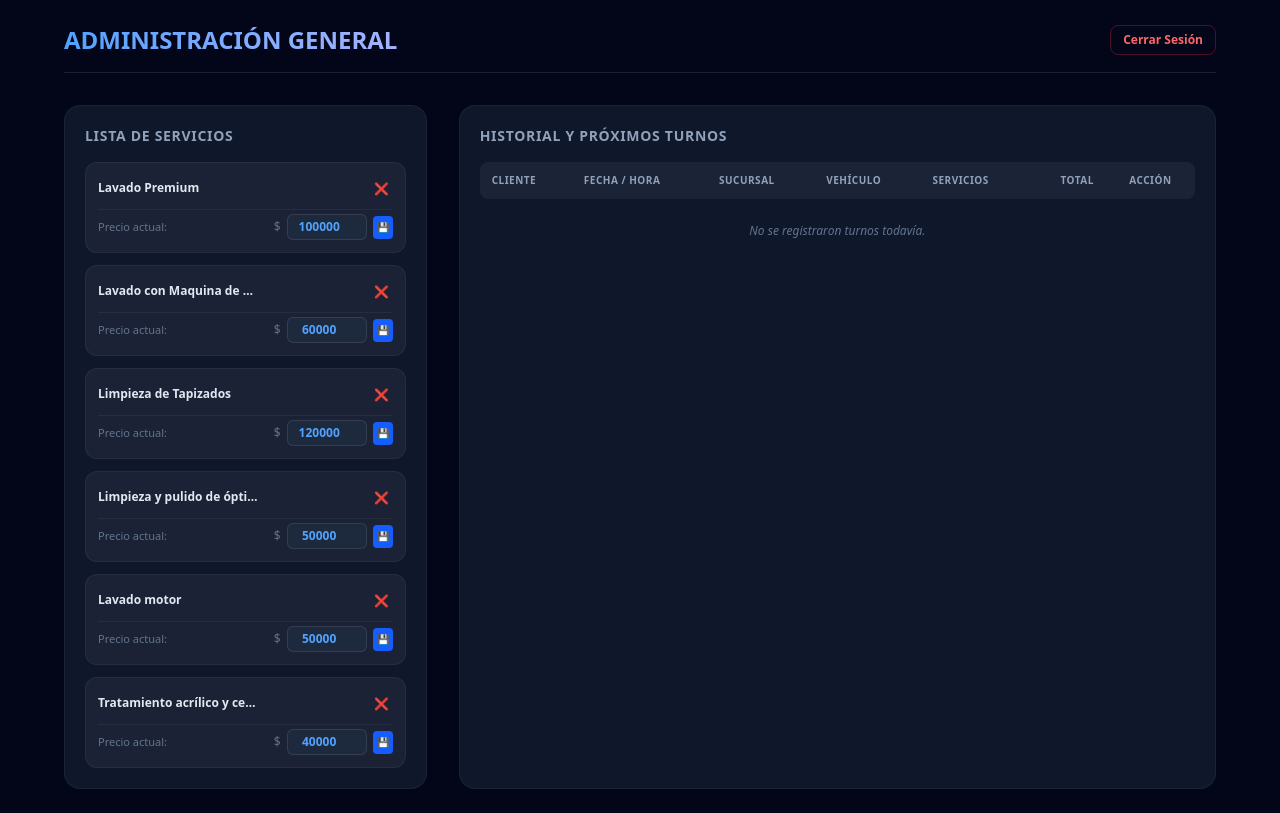
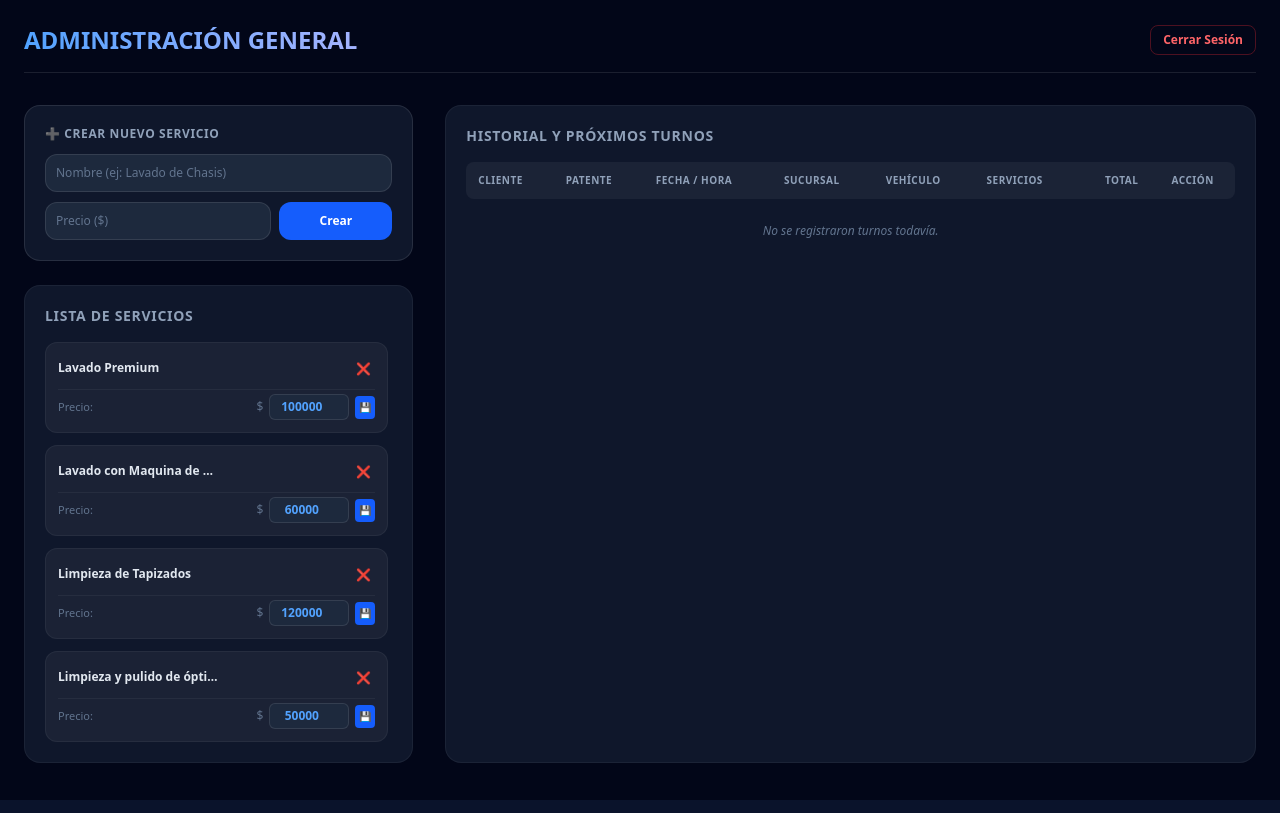
Before and after one commit to arianasosa/lavadero-turnos, a Flask app: page /admin/panel in a window 1280 px wide. Run offline with Flask 3, Linux system fonts and the light colour scheme; the visitor is signed in with stand-in values (Sample User, id 1); data comes from the database, SQL or seed files in the repository; both versions use the stored data as it was before the commit; data that the repository does not hold is empty.

Commit message:
agregada patente y servicios

```diff
--- a/app.py
+++ b/app.py
@@ -9,10 +9,12 @@ ADMIN_PASSWORD = "admin123"
 def init_db():
     conn = sqlite3.connect('turnos.db')
     cursor = conn.cursor()
+    # Agregamos la columna 'patente' a la estructura
     cursor.execute('''
         CREATE TABLE IF NOT EXISTS turnos (
             id INTEGER PRIMARY KEY AUTOINCREMENT,
             cliente TEXT,
+            patente TEXT,
             sucursal TEXT,
             servicios TEXT,
             tipo_vehiculo TEXT,
@@ -80,9 +82,9 @@ def confirmar_turno():
     conn = sqlite3.connect('turnos.db')
     cursor = conn.cursor()
     cursor.execute('''
-        INSERT INTO turnos (cliente, sucursal, servicios, tipo_vehiculo, fecha, hora, total)
-        VALUES (?, ?, ?, ?, ?, ?, ?)
-    ''', (data['cliente'], data['sucursal'], ", ".join(data['servicios']), data['tipo_vehiculo'], data['fecha'], data['hora'], data['total']))
+        INSERT INTO turnos (cliente, patente, sucursal, servicios, tipo_vehiculo, fecha, hora, total)
+        VALUES (?, ?, ?, ?, ?, ?, ?, ?)
+    ''', (data['cliente'], data['patente'], data['sucursal'], ", ".join(data['servicios']), data['tipo_vehiculo'], data['fecha'], data['hora'], data['total']))
     conn.commit()
     conn.close()
     return jsonify({"status": "success"})
@@ -111,8 +113,8 @@ def admin_panel():
     conn = sqlite3.connect('turnos.db')
     cursor = conn.cursor()
 
-    # Traemos el ID de los turnos para poder eliminarlos despues
-    cursor.execute("SELECT id, cliente, sucursal, servicios, tipo_vehiculo, fecha, hora, total FROM turnos ORDER BY fecha DESC, hora DESC")
+    # Traemos la columna patente para mostrarla en el historial
+    cursor.execute("SELECT id, cliente, patente, sucursal, servicios, tipo_vehiculo, fecha, hora, total FROM turnos ORDER BY fecha DESC, hora DESC")
     turnos = cursor.fetchall()
 
     cursor.execute("SELECT id, nombre, precio FROM servicios")
@@ -120,6 +122,27 @@ def admin_panel():
 
     conn.close()
     return render_template('admin_panel.html', turnos=turnos, servicios=servicios)
+
+# ACCIÓN: Agregar un servicio nuevo al catálogo
+@app.route('/admin/agregar_servicio', methods=['POST'])
+def agregar_servicio():
+    if not session.get('admin_logeado'):
+        return jsonify({"status": "error"}), 403
+
+    nombre = request.form.get('nombre')
+    precio = request.form.get('precio')
+
+    if nombre and precio:
+        conn = sqlite3.connect('turnos.db')
+        cursor = conn.cursor()
+        try:
+            cursor.execute("INSERT INTO servicios (nombre, precio) VALUES (?, ?)", (nombre, int(precio)))
+            conn.commit()
+        except sqlite3.IntegrityError:
+            pass # Si ya existe un servicio con ese nombre, no hace nada
+        conn.close()
+
+    return redirect(url_for('admin_panel'))
 
 @app.route('/admin/actualizar_precio', methods=['POST'])
 def actualizar_precio():
@@ -137,7 +160,6 @@ def actualizar_precio():
 
     return redirect(url_for('admin_panel'))
 
-# ACCIÓN NUEVA: Eliminar un servicio del catalogo
 @app.route('/admin/eliminar_servicio', methods=['POST'])
 def eliminar_servicio():
     if not session.get('admin_logeado'):
@@ -151,7 +173,6 @@ def eliminar_servicio():
     conn.close()
     return redirect(url_for('admin_panel'))
 
-# ACCIÓN NUEVA: Eliminar un turno de la agenda
 @app.route('/admin/eliminar_turno', methods=['POST'])
 def eliminar_turno():
     if not session.get('admin_logeado'):
--- a/templates/admin_panel.html
+++ b/templates/admin_panel.html
@@ -5,38 +5,49 @@
     <script src="https://cdn.jsdelivr.net/npm/@tailwindcss/browser@4"></script>
 </head>
 <body class="bg-slate-950 text-slate-100 min-h-screen p-6 antialiased">
-    <div class="max-w-6xl mx-auto space-y-8">
+    <div class="max-w-7xl mx-auto space-y-8">
         <div class="flex justify-between items-center border-b border-white/10 pb-4">
             <h1 class="text-2xl font-black text-transparent bg-gradient-to-r from-blue-400 to-indigo-300 bg-clip-text">ADMINISTRACIÓN GENERAL</h1>
             <a href="/admin/logout" class="text-xs font-bold border border-red-500/30 text-red-400 px-3 py-1.5 rounded-lg hover:bg-red-500/10">Cerrar Sesión</a>
         </div>
 
         <div class="grid grid-cols-1 lg:grid-cols-3 gap-8">
-            <div class="bg-slate-900 border border-white/5 p-5 rounded-2xl h-fit space-y-4">
+            <div class="space-y-6">
+                <div class="bg-slate-900 border border-white/10 p-5 rounded-2xl space-y-3">
+                    <h3 class="text-xs font-bold text-slate-400 uppercase tracking-wider">➕ Crear Nuevo Servicio</h3>
+                    <form action="/admin/agregar_servicio" method="POST" class="space-y-2.5">
+                        <input type="text" name="nombre" placeholder="Nombre (ej: Lavado de Chasis)" required class="w-full bg-slate-800 border border-white/10 p-2.5 rounded-xl text-xs text-white placeholder-slate-500 focus:outline-none focus:border-blue-500">
+                        <div class="flex space-x-2">
+                            <input type="number" name="precio" placeholder="Precio ($)" required class="w-2/3 bg-slate-800 border border-white/10 p-2.5 rounded-xl text-xs text-white placeholder-slate-500 focus:outline-none focus:border-blue-500">
+                            <button type="submit" class="w-1/3 bg-blue-600 hover:bg-blue-500 rounded-xl text-xs font-bold text-white">Crear</button>
+                        </div>
+                    </form>
+                </div>
+
+                <div class="bg-slate-900 border border-white/5 p-5 rounded-2xl space-y-4">
                     <h3 class="text-sm font-bold text-slate-400 uppercase tracking-wider">Lista de Servicios</h3>
-                <div class="space-y-3">
+                    <div class="space-y-3 max-h-[400px] overflow-y-auto pr-1 custom-scroll">
                         {% for id, nombre, precio in servicios %}
                         <div class="p-3 bg-white/5 rounded-xl border border-white/5 space-y-2">
                             <div class="flex items-center justify-between">
                                 <span class="text-xs text-slate-200 font-bold truncate max-w-[160px]">{{ nombre }}</span>
-
                                 <form action="/admin/eliminar_servicio" method="POST" onsubmit="return confirm('¿Seguro que querés eliminar el servicio «{{ nombre }}»?');" class="inline">
                                     <input type="hidden" name="id" value="{{ id }}">
                                     <button type="submit" class="text-red-400 hover:text-red-300 font-bold text-xs p-1">❌</button>
                                 </form>
                             </div>
-
                             <form action="/admin/actualizar_precio" method="POST" class="flex items-center justify-between pt-1 border-t border-white/5">
                                 <input type="hidden" name="id" value="{{ id }}">
-                            <span class="text-[11px] text-slate-500">Precio actual:</span>
+                                <span class="text-[11px] text-slate-500">Precio:</span>
                                 <div class="flex items-center space-x-1.5">
                                     <span class="text-xs text-slate-500">$</span>
                                     <input type="number" name="precio" value="{{ precio }}" class="w-20 bg-slate-800 text-center border border-white/10 p-1 rounded-md text-xs font-bold text-blue-400 focus:outline-none focus:border-blue-500">
-                                <button type="submit" class="bg-blue-600 hover:bg-blue-500 text-white font-bold p-1 rounded text-[10px]" title="Guardar Precio">💾</button>
+                                    <button type="submit" class="bg-blue-600 hover:bg-blue-500 text-white font-bold p-1 rounded text-[10px]">💾</button>
                                 </div>
                             </form>
                         </div>
                         {% endfor %}
+                    </div>
                 </div>
             </div>
 
@@ -47,6 +58,7 @@
                         <thead class="bg-white/5 text-slate-400 uppercase font-bold text-[10px] tracking-wider">
                             <tr>
                                 <th class="p-3 rounded-l-lg">Cliente</th>
+                                <th class="p-3">Patente</th>
                                 <th class="p-3">Fecha / Hora</th>
                                 <th class="p-3">Sucursal</th>
                                 <th class="p-3">Vehículo</th>
@@ -56,23 +68,24 @@
                             </tr>
                         </thead>
                         <tbody class="divide-y divide-white/5">
-                            {% for id, cliente, sucursal, servicios, vehiculo, fecha, hora, total in turnos %}
+                            {% for id, cliente, patente, sucursal, servicios, vehiculo, fecha, hora, total in turnos %}
                             <tr class="hover:bg-white/5 transition-colors">
                                 <td class="p-3 font-bold text-white">{{ cliente }}</td>
-                                <td class="p-3 font-medium text-slate-200">{{ fecha }} - <span class="text-blue-400">{{ hora }}</span></td>
+                                <td class="p-3 font-mono text-blue-400 uppercase font-bold tracking-wider">{{ patente }}</td>
+                                <td class="p-3 text-slate-200">{{ fecha }} - <span class="text-indigo-400">{{ hora }}</span></td>
                                 <td class="p-3 text-slate-400">{{ sucursal }}</td>
                                 <td class="p-3"><span class="px-2 py-0.5 bg-slate-800 rounded border border-white/5 text-[10px]">{{ vehiculo }}</span></td>
-                                <td class="p-3 text-slate-300 max-w-[120px] truncate" title="{{ servicios }}">{{ servicios }}</td>
+                                <td class="p-3 text-slate-300 max-w-[100px] truncate" title="{{ servicios }}">{{ servicios }}</td>
                                 <td class="p-3 text-right text-emerald-400 font-bold">${{ "{:,}".format(total).replace(",", ".") }}</td>
                                 <td class="p-3 text-center">
-                                    <form action="/admin/eliminar_turno" method="POST" onsubmit="return confirm('¿Estás seguro de que querés borrar este turno de la agenda?');" class="inline">
+                                    <form action="/admin/eliminar_turno" method="POST" onsubmit="return confirm('¿Borrar este turno?');" class="inline">
                                         <input type="hidden" name="id" value="{{ id }}">
                                         <button type="submit" class="text-red-400 hover:text-red-300 bg-red-500/10 hover:bg-red-500/20 px-2 py-1 rounded text-[11px] font-bold">Borrar</button>
                                     </form>
                                 </td>
                             </tr>
                             {% else %}
-                            <tr><td colspan="7" class="text-center p-6 text-slate-500 italic">No se registraron turnos todavía.</td></tr>
+                            <tr><td colspan="8" class="text-center p-6 text-slate-500 italic">No se registraron turnos todavía.</td></tr>
                             {% endfor %}
                         </tbody>
                     </table>
```
Also changed, not shown: templates/index.html (+61 -30 lines), turnos.db (deleted). Lines whose indentation alone changed are shown as unchanged.
